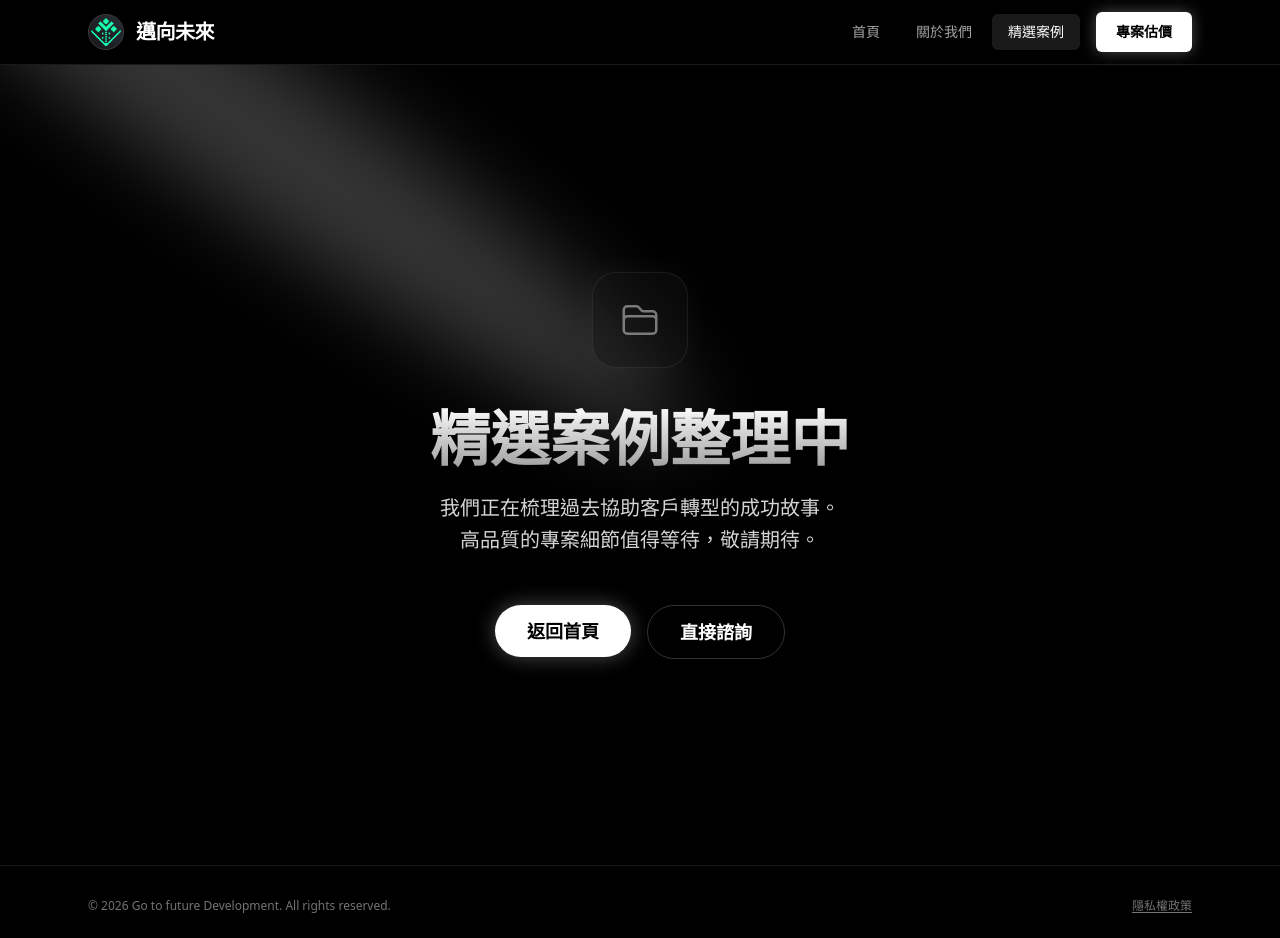
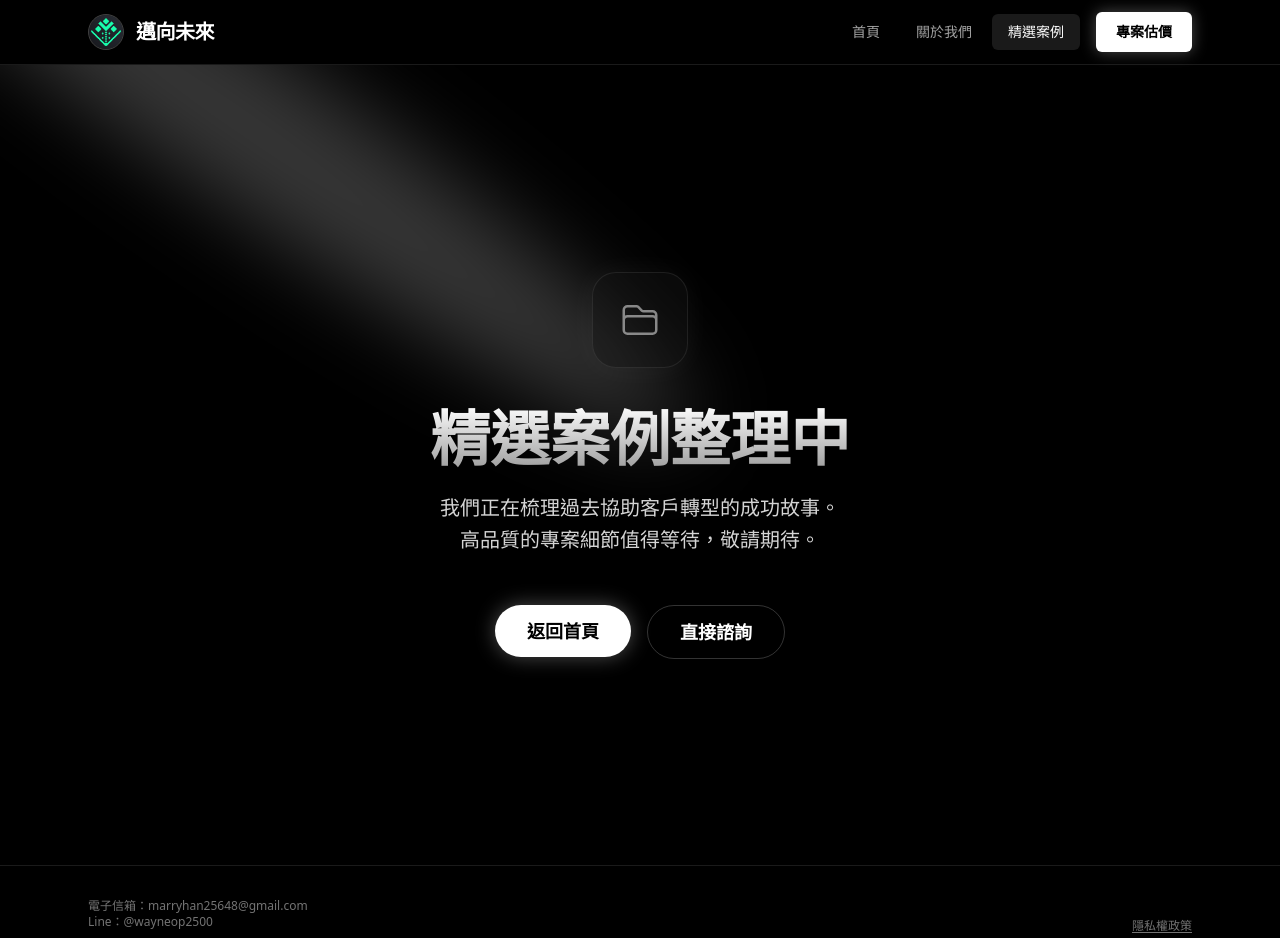
Before and after one commit to Go-To-Future-TW/OfficialWebsite, a Next.js app: page /portfolio in a window 1280 px wide. Shown: the top 938 px of the page. Built offline with nearby package versions, Linux system fonts and the light colour scheme.

Commit message:
feat: add email and line

```diff
--- a/src/components/Footer/Footer.tsx
+++ b/src/components/Footer/Footer.tsx
@@ -5,9 +5,15 @@ const Footer = () => {
     <footer className="bg-black py-8 mt-auto border-t border-white/10">
       <div className="max-w-6xl mx-auto px-6 flex flex-col md:flex-row justify-between items-center gap-4 text-xs text-neutral-500">
         {/* 版權宣告 */}
-        <div>
-          © {new Date().getFullYear()} Go to future Development. All rights
-          reserved.
+        <div className="flex flex-col gap-2">
+          <div>
+            <p>電子信箱：<a href="mailto:marryhan25648@gmail.com" target="_blank" rel="noopener">marryhan25648@gmail.com</a></p>
+            <p>Line：@wayneop2500</p>
+          </div>
+          <p>
+            © {new Date().getFullYear()} Go to future Development. All rights
+            reserved.
+          </p>
         </div>
 
         <Link
```
